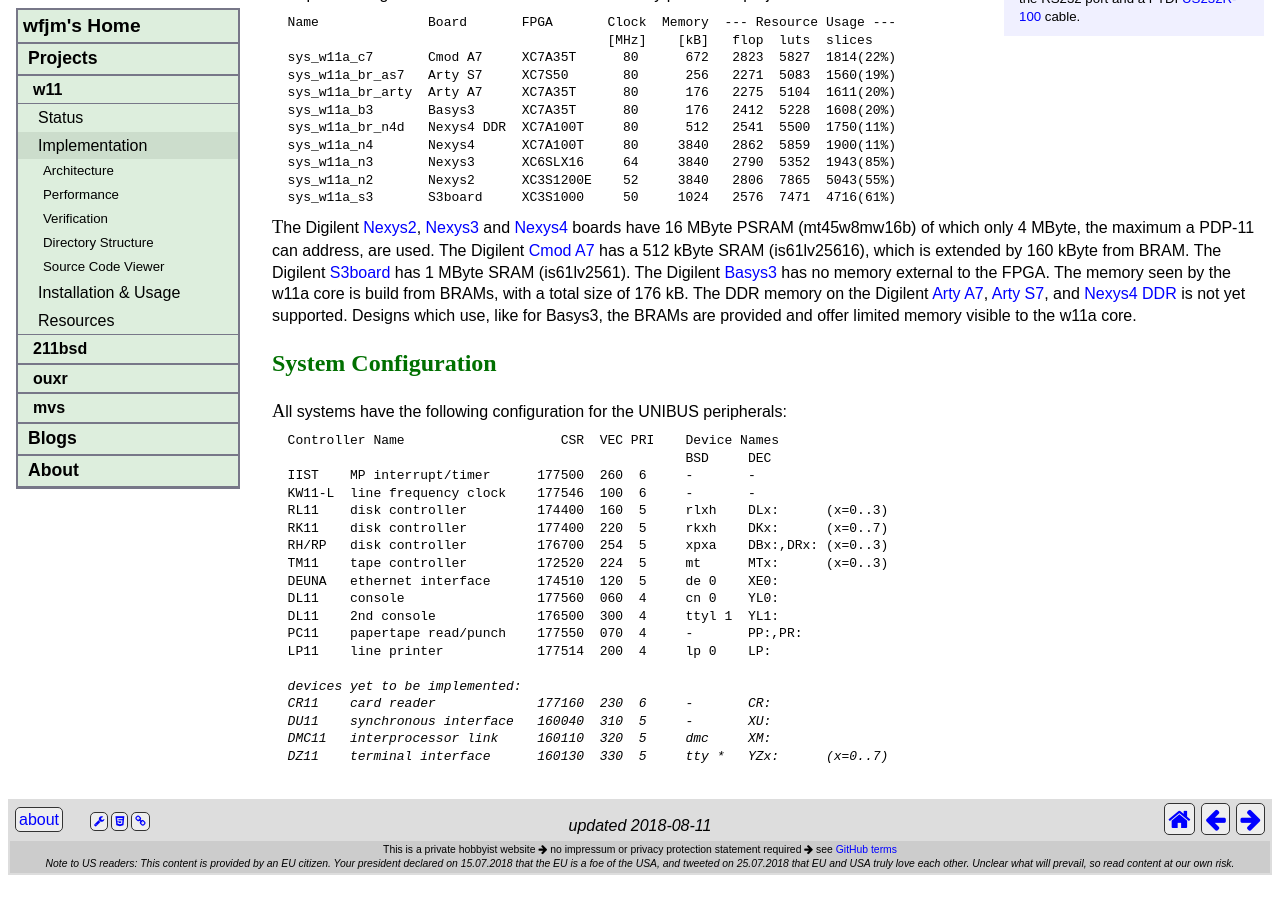
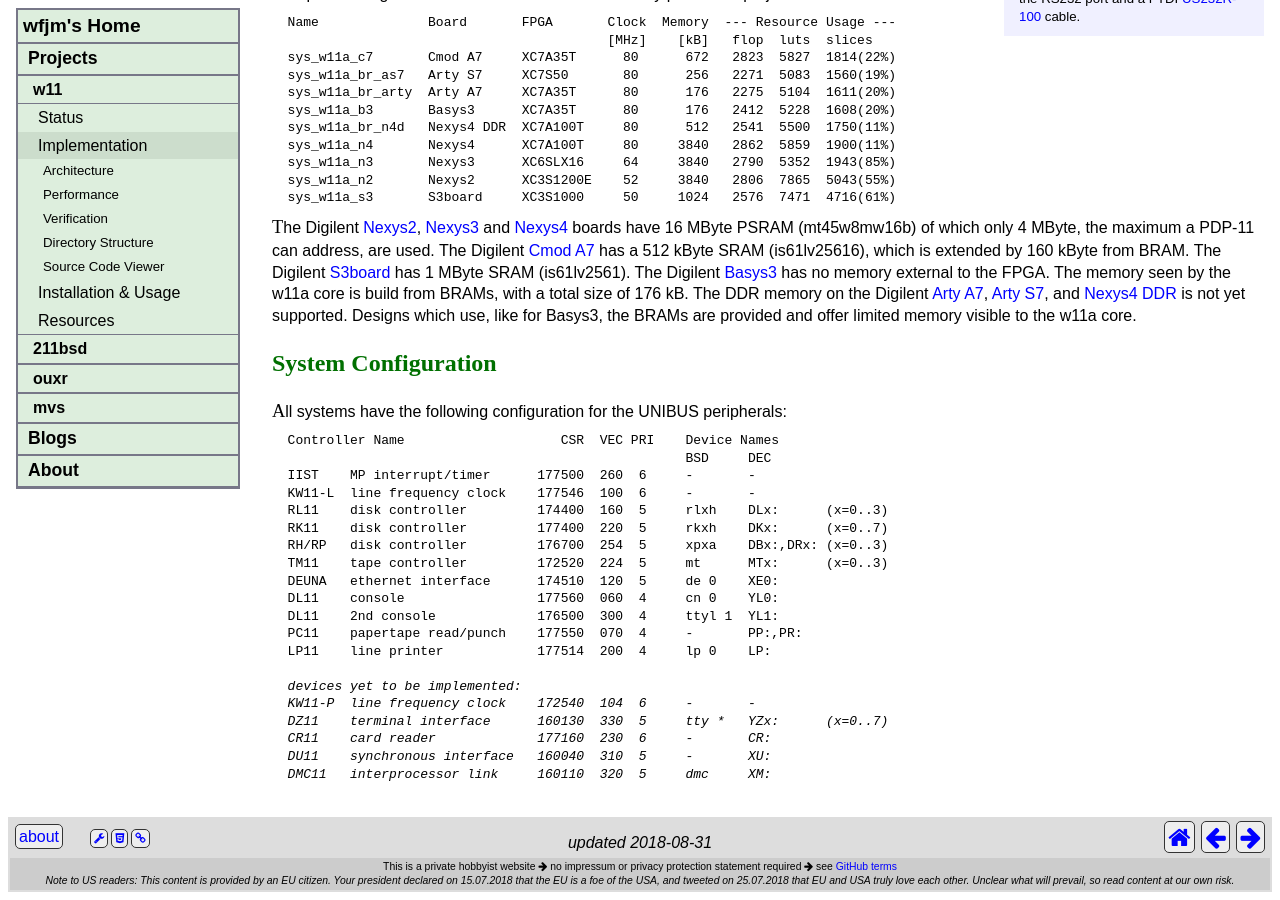
Before and after one commit to wfjm/wfjm.github.io, a Jekyll site: the page built from home/w11/impl/index.html, in a window 1280 px wide and 900 px high, scrolled down 1457 px. Built offline with Jekyll 4.4.1, drawn with Linux system fonts in a browser that asks for light colours.

Commit message:
mention KW11-P as to be implemented

```diff
--- a/home/w11/impl/index.html
+++ b/home/w11/impl/index.html
@@ -2,7 +2,7 @@
 title:  "Features"
 #
 my:
-  changedate: 2018-08-11
+  changedate: 2018-08-31
 ---
 {% capture caption_Fig_F_1 %}
     Fig F-1: A KB11-C processor without FPP and one Massbus interface,
@@ -209,9 +209,10 @@ All systems have the following configuration for the UNIBUS peripherals:
   LP11    line printer            177514  200  4     lp 0    LP:
 
 <i>  devices yet to be implemented:
+  KW11-P  line frequency clock    172540  104  6     -       -
+  DZ11    terminal interface      160130  330  5     tty *   YZx:      (x=0..7)
   CR11    card reader             177160  230  6     -       CR:
   DU11    synchronous interface   160040  310  5     -       XU:
   DMC11   interprocessor link     160110  320  5     dmc     XM:
-  DZ11    terminal interface      160130  330  5     tty *   YZx:      (x=0..7)
 </i>
 </pre>
```
